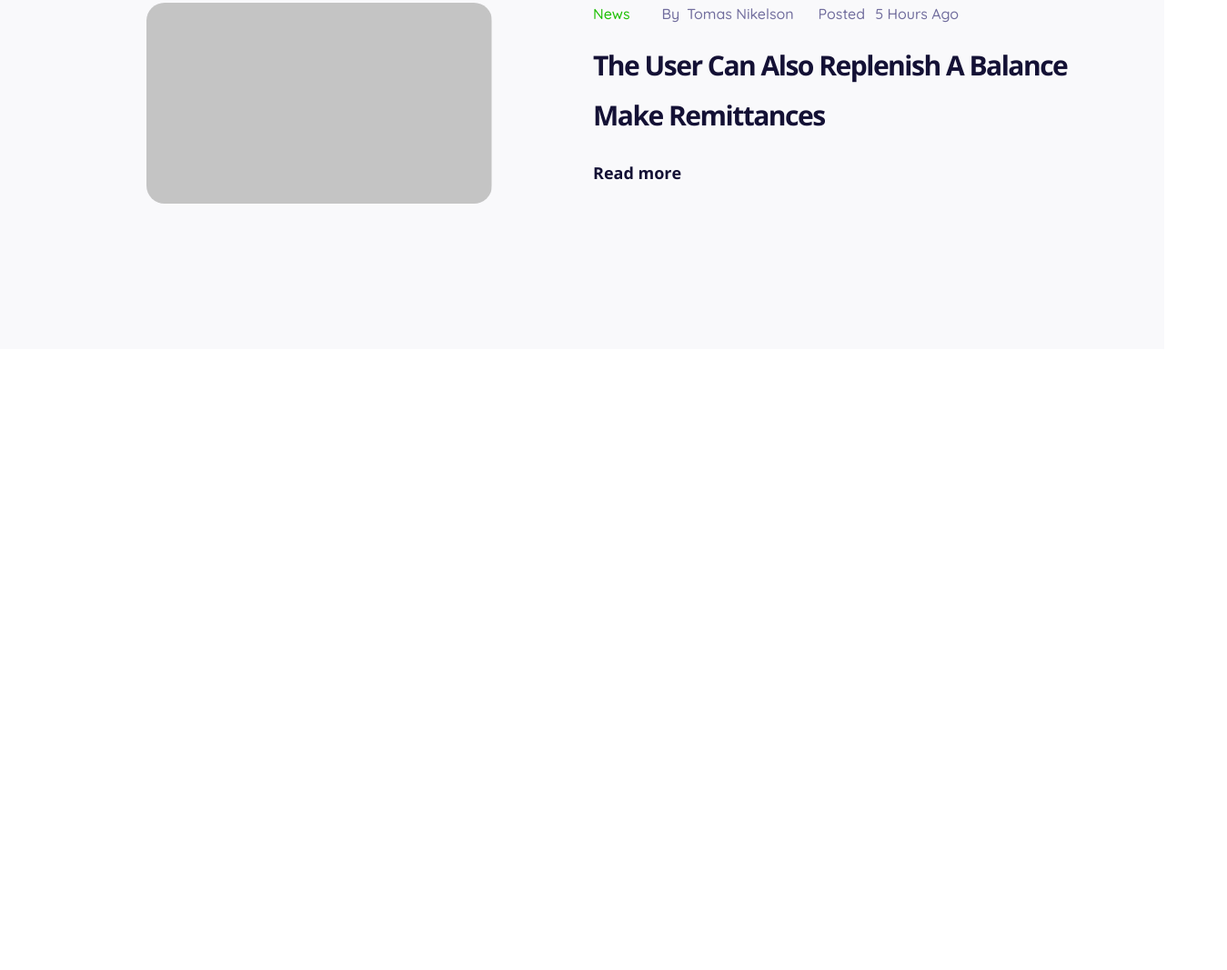
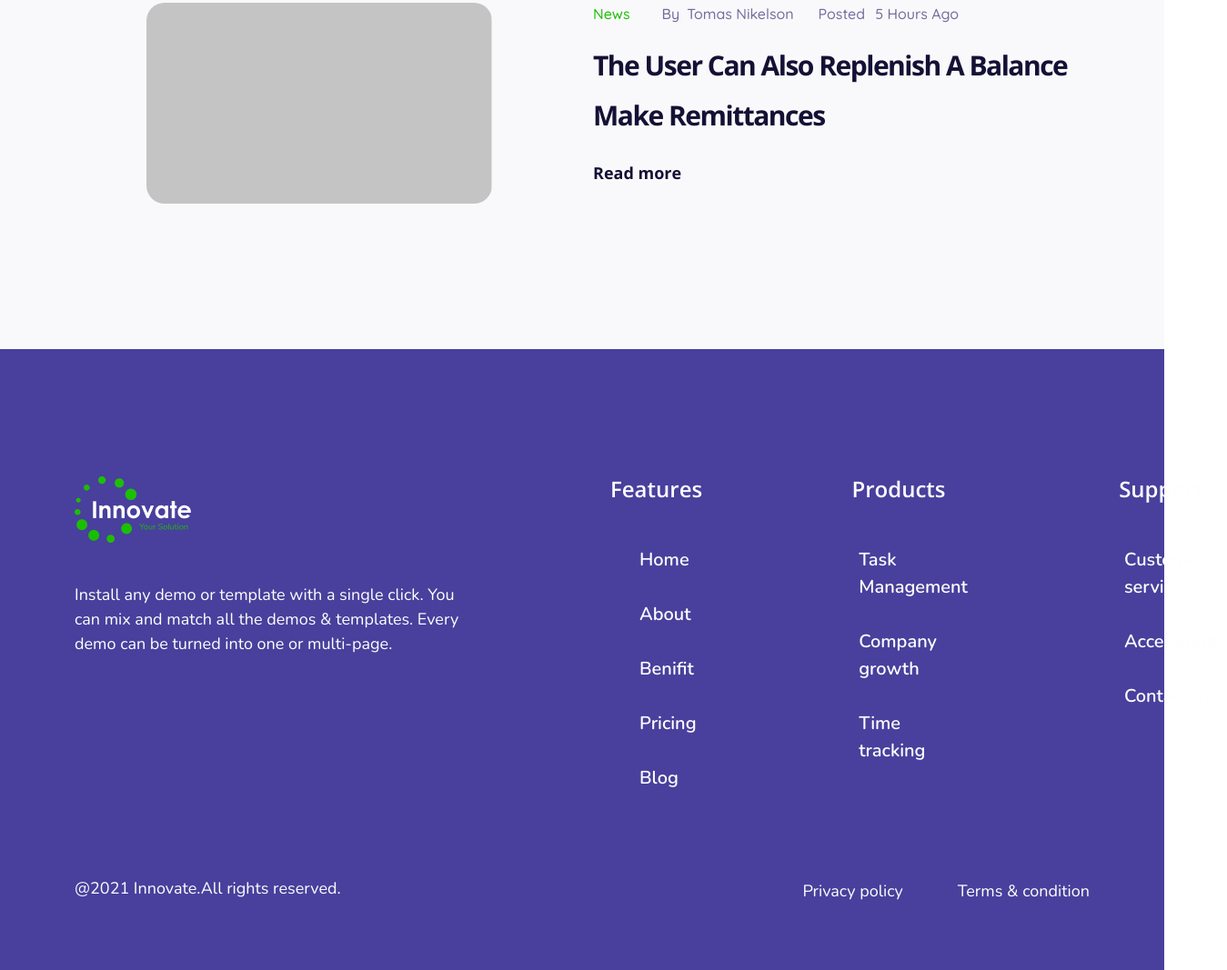
Before and after one commit to rabbi7657/innovate, a plain HTML site: page index.html in a window 1280 px wide. Shown: the part 6491-7558 px from the top of the page at 91% size, 1349 px wide, since content can reach past the window. Before the commit the page ends 6875 px from the top, so only its background shows below. Drawn offline with nearby package versions, Linux system fonts and the light colour scheme; a web font is replaced by a local one.

Commit message:
code added

```diff
--- /dev/null
+++ b/css/responsive.css
@@ -0,0 +1,22 @@
+@media (min-width: 320px) and (max-width: 575px) {
+  /* ================navbar============== */
+  nav ul {
+    border: 1px solid #a53dff;
+    margin-top: 10px;
+  }
+  nav ul li {
+    border-bottom: 1px solid #a53dff;
+    width: 100%;
+    margin: auto;
+  }
+  nav ul li:last-child {
+    margin-right: 0px;
+    border-bottom: none;
+  }
+  nav ul li a {
+    text-align: center;
+  }
+  nav .custom-btn {
+    margin-top: 10px;
+  }
+}
--- a/css/style.css
+++ b/css/style.css
@@ -600,3 +600,51 @@ nav .nav-item a {
   margin-right: 11px;
 }
 /* =========================================also like css end========================================== */
+/* =========================================footer part css start========================================== */
+footer {
+  background-color: #48409c;
+  padding: 140px 0px 57px 0px;
+}
+.footer_custom_flex {
+  display: flex;
+  column-gap: 140px;
+}
+.footer_description p {
+  color: #fefefe;
+  width: 449px;
+  margin-top: 44px;
+}
+.footer_item h6 {
+  color: #fefefe;
+  margin-bottom: 0px;
+  text-align: center;
+  margin-bottom: 48px;
+}
+.footer_item ul {
+  display: flex;
+  flex-direction: column;
+  row-gap: 30px;
+}
+.footer_item ul li a {
+  color: #fefefe;
+}
+.footer_copyright {
+  margin-top: 80px;
+  display: flex;
+  justify-content: space-between;
+}
+.footer_copyright_left h5 {
+  color: #fefefe;
+  width: 373px;
+  margin-bottom: 0px;
+}
+.footer_copyrigt_right ul {
+  display: flex;
+  column-gap: 60px;
+}
+.footer_copyrigt_right ul li a {
+  color: #fefefe;
+  width: 111px;
+  margin-bottom: 0px;
+}
+/* =========================================footer part css end========================================== */
--- a/index.html
+++ b/index.html
@@ -21,6 +21,7 @@
     <!-- ========================================bootstrap link end========================================= -->
     <!-- ========================================css link start========================================= -->
     <link rel="stylesheet" href="./css/style.css">
+    <link rel="stylesheet" href="./css/responsive.css">
     <!-- ========================================css link end========================================= -->
 </head>
 
@@ -554,6 +555,68 @@
         </div>
     </section>
     <!-- =====================================also like part end========================================================= -->
+    <!-- =====================================footer part start========================================================= -->
+    <footer>
+        <div class="container">
+            <div class="footer_custom_flex">
+                <div class="footer_content">
+                    <div class="footer_logo">
+                        <picture>
+                            <img src="./images/logo/footer_logo.webp" alt="logo" loading="lazy">
+                        </picture>
+                    </div>
+                    <div class="footer_description">
+                        <p class="font-nun font-r font-18">Install any demo or template with a single click. You can mix
+                            and
+                            match all the demos & templates.
+                            Every demo can be turned into one or multi-page.</p>
+                    </div>
+                </div>
+
+                <div class="footer_item">
+                    <h6 class="font-open font-sb font-24">Features</h6>
+                    <ul>
+                        <li><a href="#" class="font-nun font-sb font-20">Home</a></li>
+                        <li><a href="#" class="font-nun font-sb font-20">About</a></li>
+                        <li><a href="#" class="font-nun font-sb font-20">Benifit</a></li>
+                        <li><a href="#" class="font-nun font-sb font-20">Pricing</a></li>
+                        <li><a href="#" class="font-nun font-sb font-20">Blog</a></li>
+                    </ul>
+                </div>
+
+                <div class="footer_item">
+                    <h6 class="font-open font-sb font-24">Products</h6>
+                    <ul>
+                        <li><a href="#" class="font-nun font-sb font-20">Task Management</a></li>
+                        <li><a href="#" class="font-nun font-sb font-20">Company growth</a></li>
+                        <li><a href="#" class="font-nun font-sb font-20">Time tracking</a></li>
+                    </ul>
+                </div>
+
+                <div class="footer_item">
+                    <h6 class="font-open font-sb font-24">Support</h6>
+                    <ul>
+                        <li><a href="#" class="font-nun font-sb font-20">Customer service</a></li>
+                        <li><a href="#" class="font-nun font-sb font-20">Accessibility</a></li>
+                        <li><a href="#" class="font-nun font-sb font-20">Contact us</a></li>
+                    </ul>
+                </div>
+
+            </div>
+            <div class="footer_copyright">
+                <div class="footer_copyright_left">
+                    <h5 class="font-nun font-r font-18">@2021 Innovate.All rights reserved.</h5>
+                </div>
+                <div class="footer_copyrigt_right">
+                    <ul>
+                        <li><a href="#" class="font-nun font-r font-18">Privacy policy</a></li>
+                        <li><a href="#" class="font-nun font-r font-18">Terms & condition</a></li>
+                    </ul>
+                </div>
+            </div>
+        </div>
+    </footer>
+    <!-- =====================================footer part end========================================================= -->
 
     <!-- =====================================java script link start========================================================= -->
     <script src="https://cdn.jsdelivr.net/npm/bootstrap@5.3.0/dist/js/bootstrap.bundle.min.js"
```
Also changed, not shown: images/success_rate/Image_3.png (added), images/success_rate/Image_4.png (added).
